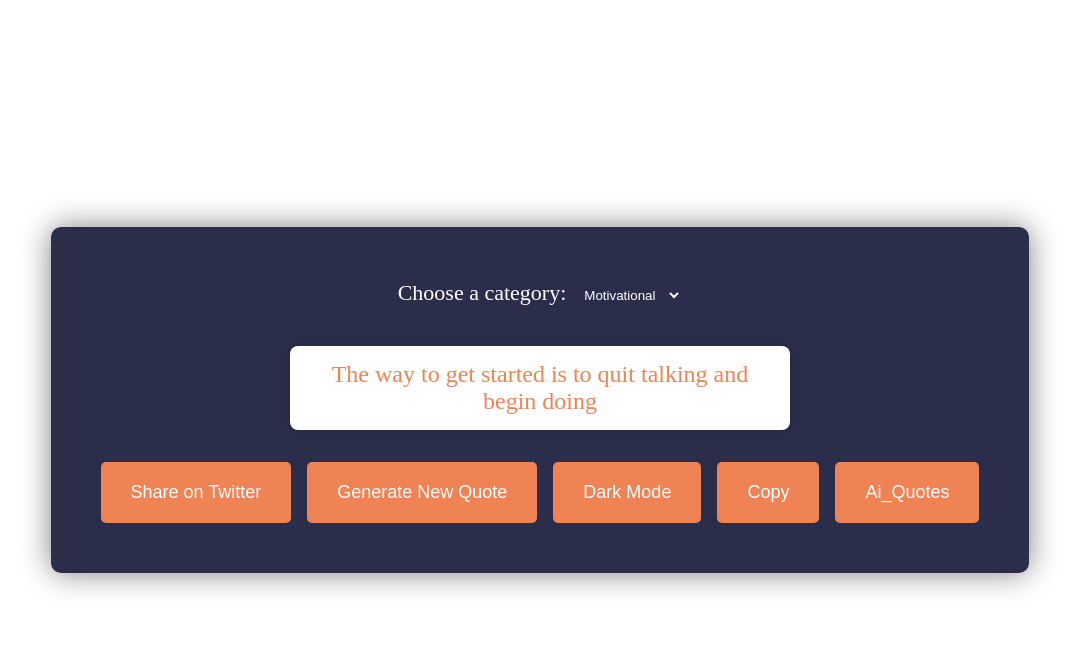
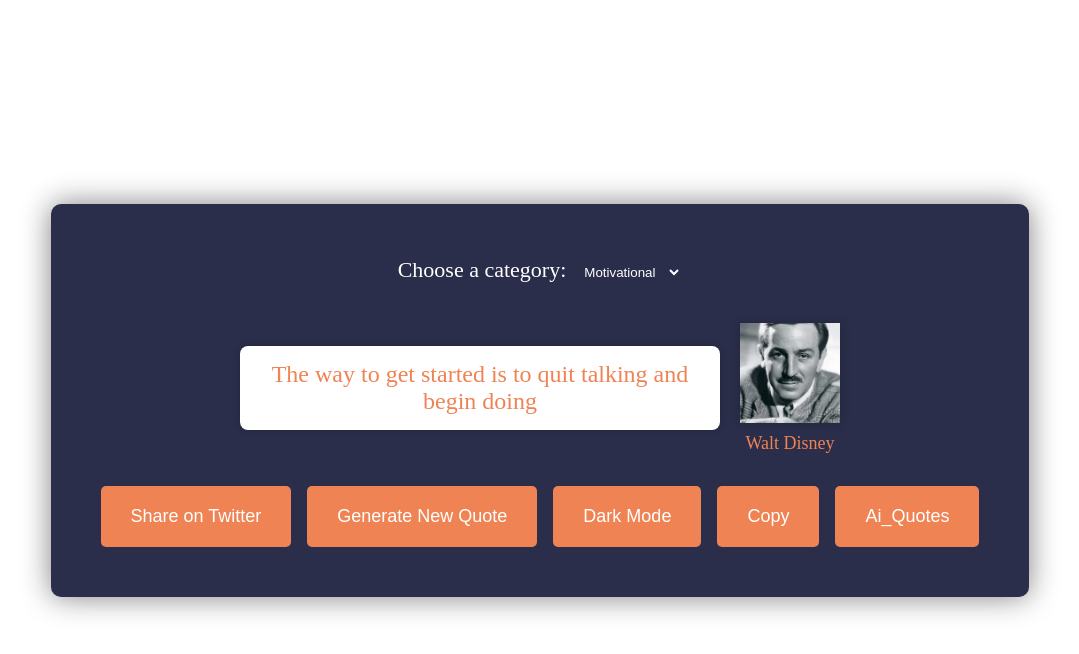
Before and after one commit to DanonymousCoder/Random-quotes-generator, a website: page index.html in a window 1280 px wide. Both pictures are taken after a click on the button "Generate New Quote". Shown: the whole page, without its empty margins (100-1179 px from the left). Drawn offline with Linux system fonts and the light colour scheme.

Commit message:
Save local changes before merging with upstream

```diff
--- a/assets/css/style.css
+++ b/assets/css/style.css
@@ -89,6 +89,10 @@ body.dark-mode #quote {
   background-color: #2b2e4a; /* Optional: Change background to match dark theme */
 }
 
+body.dark-mode #author {
+  color: white;
+}
+
 /* Make the buttons reponsive on smaller screens*/
 .butns {
   display: flex;
@@ -107,3 +111,37 @@ body.dark-mode #quote {
 .btnDisabled {
   cursor: not-allowed;
 }
+
+
+/* author image */
+.quote-container {
+  display: flex;
+  align-items: center;
+  gap: 20px;
+  max-width: 600px;
+}
+
+.quote-content {
+  flex: 1;
+}
+
+#author {
+  color: #ef8354;
+  font-size: 18px;
+  margin-top: 10px;
+  text-align: center;
+}
+
+.author-section {
+  display: flex;
+  flex-direction: column;
+  align-items: center;
+}
+
+.author-image {
+  width: 100px;
+  height: 100px;
+  border-radius: 0;
+  object-fit: cover;
+  box-shadow: 0 0 10px rgba(0, 0, 0, 0.2);
+}
--- a/assets/js/script.js
+++ b/assets/js/script.js
@@ -5,22 +5,60 @@ const categorySelect = document.getElementById("category");
 const shareTwitterButton = document.getElementById("shareTwitter");
 const darkModeToggle = document.getElementById("dark-mode-toggle");
 const copyQuoteButton = document.getElementById("copy-quote");
+const authorText = document.getElementById("author");
+const authorImage = document.getElementById("author-image");
 // quotes array
 const quotes = {
   motivational: [
-    "The greatest glory in living lies not in never falling, but in rising every time we fall. - Nelson Mandela",
-    "The way to get started is to quit talking and begin doing. - Walt Disney",
-    "Your time is limited, so don’t waste it living someone else’s life. - Steve Jobs",
+    {
+      text: "The greatest glory in living lies not in never falling, but in rising every time we fall.",
+      author: "Nelson Mandela",
+      image: "./assets/images/nelson-mandela.jpg"
+    },
+    {
+      text: "The way to get started is to quit talking and begin doing.",
+      author: "Walt Disney",
+      image: "./assets/images/walt-disney.jpg"
+    },
+    {
+      text: "Your time is limited, so don’t waste it living someone else’s life.",
+      author: "Steve Jobs",
+      image: "./assets/images/steve-jobs.jpg"
+    }
   ],
   funny: [
-    "I'm not arguing, I'm just explaining why I'm right.",
-    "Why don’t skeletons fight each other? They don’t have the guts.",
-    "My fake plants died because I did not pretend to water them. - Mitch Hedberg",
+    {
+      text: "I'm not arguing, I'm just explaining why I'm right.",
+      author: "Unknown",
+      image: "./assets/images/default.jpg"
+    },
+    {
+      text: "Why don’t skeletons fight each other? They don’t have the guts.",
+      author: "Unknown",
+      image: "./assets/images/default.jpg"
+    },
+    {
+      text: "My fake plants died because I did not pretend to water them.",
+      author: "Mitch Hedberg",
+      image: "./assets/images/mitch-hedberg.jpg"
+    }
   ],
   inspirational: [
-    "Life is what happens when you’re busy making other plans. - John Lennon",
-    "If you look at what you have in life, you’ll always have more. - Oprah Winfrey",
-    "If life were predictable it would cease to be life, and be without flavor. - Eleanor Roosevelt",
+    {
+      text: "Life is what happens when you’re busy making other plans.",
+      author: "John Lennon",
+      image: "./assets/images/john-lennon.jpg"
+    },
+    {
+      text: "If you look at what you have in life, you’ll always have more.",
+      author: "Oprah Winfrey",
+      image: "./assets/images/oprah-winfrey.jpg"
+    },
+    {
+      text: "If life were predictable it would cease to be life, and be without flavor.",
+      author: "Eleanor Roosevelt",
+      image: "./assets/images/eleanor-roosevelt.jpg"
+    }
   ],
 };
 
@@ -35,7 +73,9 @@ function newQuote() {
   const randomIndex = Math.floor(Math.random() * categoryQuotes.length); // Get a random quote index
   const selectedQuote = categoryQuotes[randomIndex]; // Get the random quote from the selected category
 
-  typeWriterEffect(selectedQuote);
+  typeWriterEffect(selectedQuote.text);
+  authorText.textContent = selectedQuote.author;
+  authorImage.src = selectedQuote.image;
 }
 
 // Function to implement typewriter effect
--- a/index.html
+++ b/index.html
@@ -16,7 +16,15 @@
           <option value="inspirational">Inspirational</option>
         </select>
       </div>
-      <div id="quote">Your quote will appear here...</div>
+      <div class="quote-container">
+        <div class="quote-content">
+          <div id="quote">Your quote will appear here...</div>
+        </div>
+        <div class="author-section">
+          <img id="author-image" src="./assets/images/default.jpg" alt="Author Image" class="author-image" />
+          <div id="author">Author Name</div>
+        </div>
+      </div>
       <div class="butns">
         <button id="shareTwitter" class="btn">Share on Twitter</button>
         <button id="generate" class="btn">Generate New Quote</button>
```
Also changed, not shown: assets/images/default.jpg (added), assets/images/eleanor-roosevelt.jpg (added), assets/images/mitch-hedberg.jpg (added), assets/images/nelson-mandela.jpg (added), assets/images/oprah-winfrey.jpg (added), assets/images/steve-jobs.jpg (added), assets/images/walt-disney.jpg (added), 1 other file.
